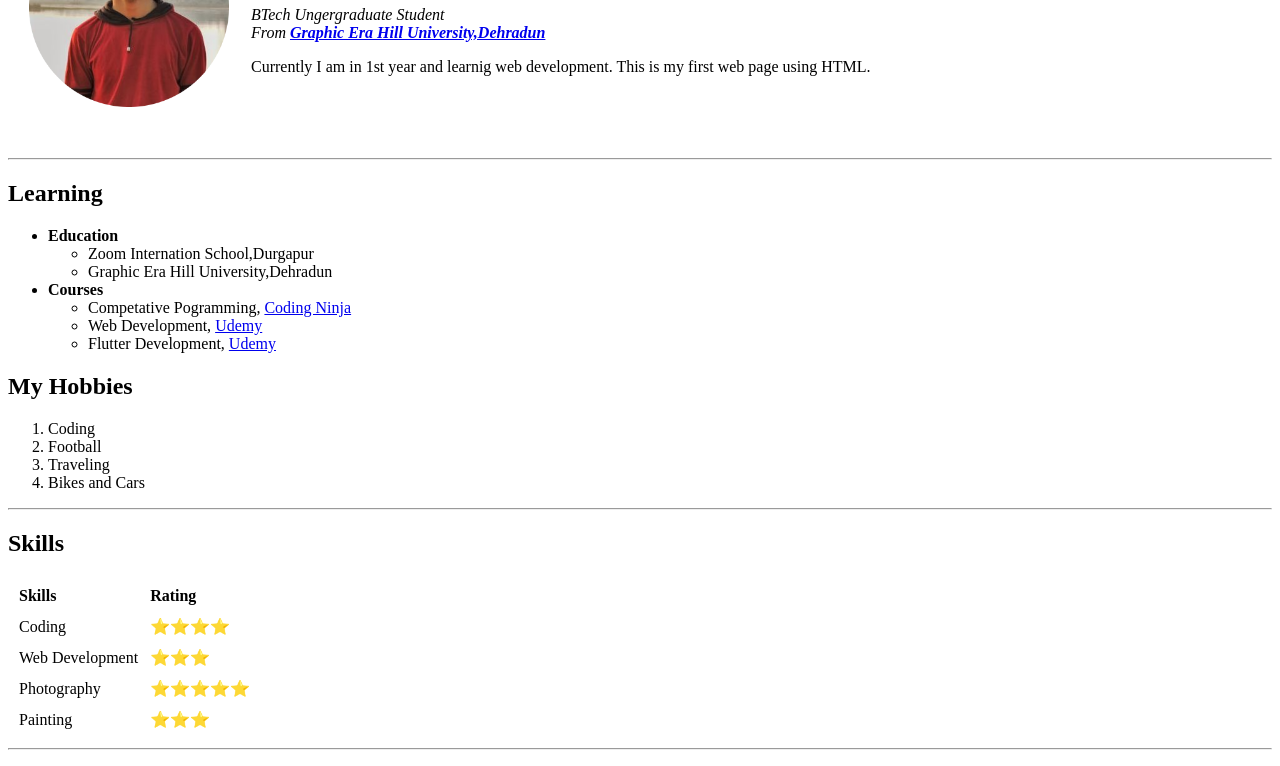
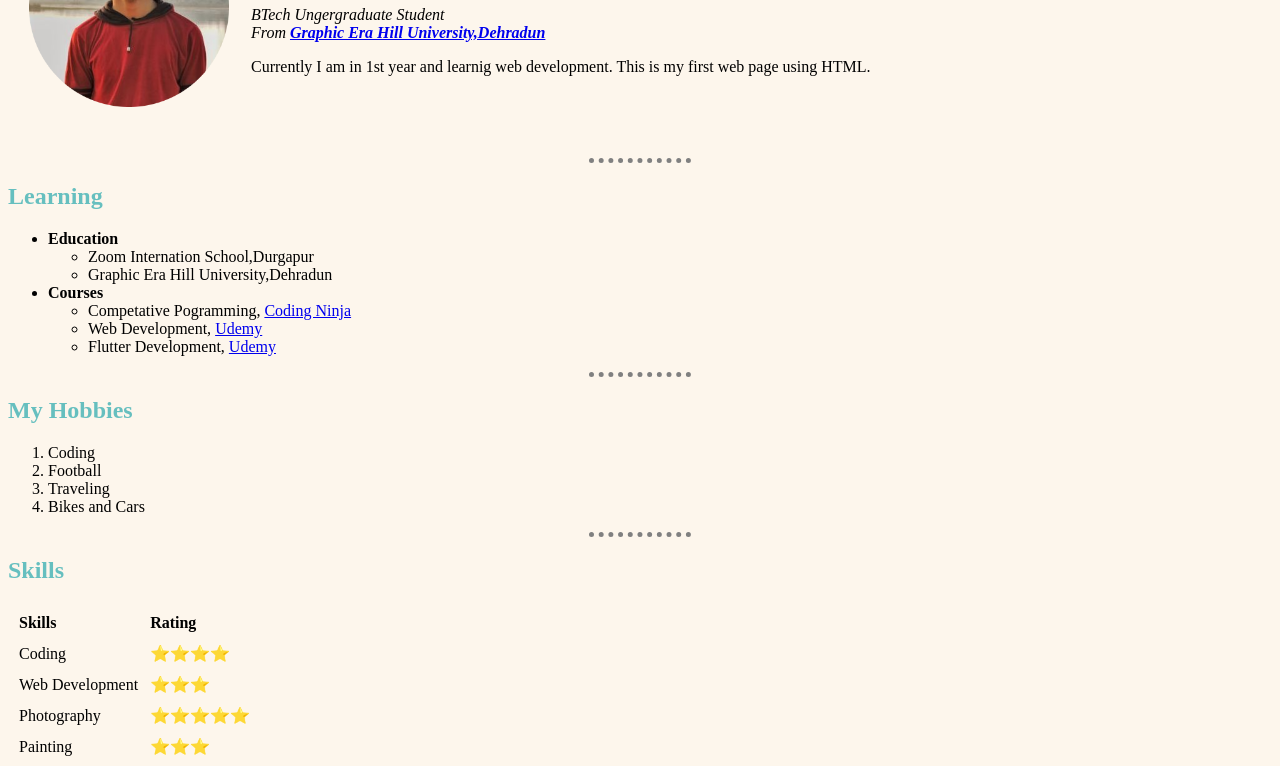
Before and after one commit to helloArnab/basic_html_cv, a plain HTML site: page index.html in a window 1280 px wide. Shown: the part 122-888 px from the top of the page. Drawn offline with Linux system fonts and the light colour scheme.

Commit message:
day-3 completed

```diff
--- /dev/null
+++ b/css/style.css
@@ -0,0 +1,15 @@
+body{
+    background-color: #FDF6EC;
+}
+
+hr{
+    border-style: none;
+    border-top-style: dotted;
+    width: 8%;
+    border-color: grey;
+    border-width: 5px;
+}
+
+h1,h2,h3{
+    color: #66bfbf;
+}
--- a/index.html
+++ b/index.html
@@ -5,6 +5,7 @@
     <meta http-equiv="X-UA-Compatible" content="IE=edge">
     <meta name="viewport" content="width=device-width, initial-scale=1.0">
     <title>Arnab's Personal Website</title>
+    <link rel="stylesheet" href="css/style.css">
 </head>
 <body>
     <table cellspacing="20">
@@ -34,6 +35,7 @@
             <li>Flutter Development, <a href="https://www.udemy.com/">Udemy</a></li>
         </ul>
     </ul>
+    <hr>
     <h2>My Hobbies</h2>
     <ol>
         <li>Coding</li>
```
Also changed, not shown: contact.html (+1 -0 lines).
